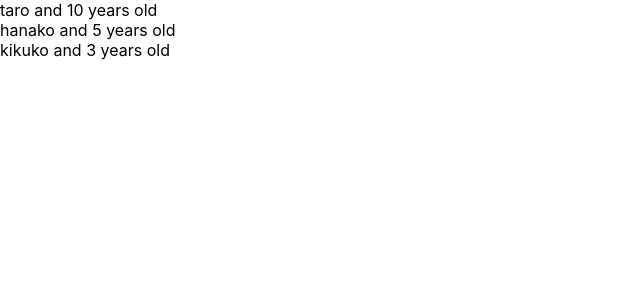
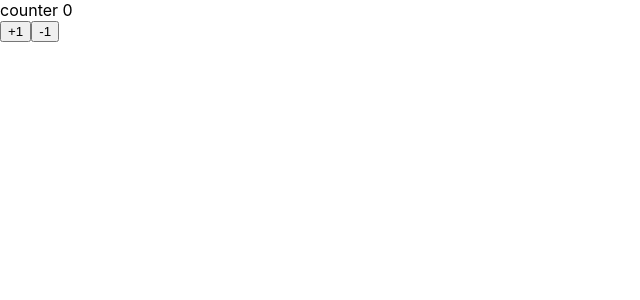
Before and after one commit to yuta0208/udemy-react, a React (Create React App) app: page / in a window 1280 px wide. Shown: the top 300 px of the page, without its empty margins (0-640 px from the left). Built offline with nearby package versions, Linux system fonts and the light colour scheme.

Commit message:
state study

```diff
--- a/src/App.js
+++ b/src/App.js
@@ -1,33 +1,31 @@
-import React from 'react';
-import PropTypes from 'prop-types';
+import React, { Component } from 'react';
 
-const App = () => {
-  const profiles = [
-    {name: "taro" , age: 10},
-    {name: "hanako" , age: 5},
-    {name: "kikuko" , age: 3}
-  ]
-  return(
-<div>
-  {
-    profiles.map((profile, index) => {
-      return( <User name={profile.name} age={profile.age} key={index}/> );
-    })
 
+const App = () => (<Counter></Counter>)
+
+class Counter extends Component{
+  constructor(props){
+    super(props)
+    this.state = { count: 0 }
   }
-
-</div>
-
-  )
-}
-const User = (props) => {
-  return <div>{props.name} and {props.age} years old </div>
-
+handlePlusButton = () => {
+this.setState({ count: this.state.count +1});
 }
 
-User.propTypes = {
-  name: PropTypes.string,
-  age: PropTypes.number.isRequired
+handleMinusButton = () => {
+  this.setState({ count: this.state.count -1 });
+}
+
+  render(){
+    console.log(this.state)
+    return(
+      <React.Fragment>
+        <div>counter {this.state.count}</div>
+        <button onClick={ this.handlePlusButton }>+1</button>
+        <button onClick={ this. handleMinusButton }>-1</button>
+      </React.Fragment>
+      )
+  }
 }
 
 export default App;
```
